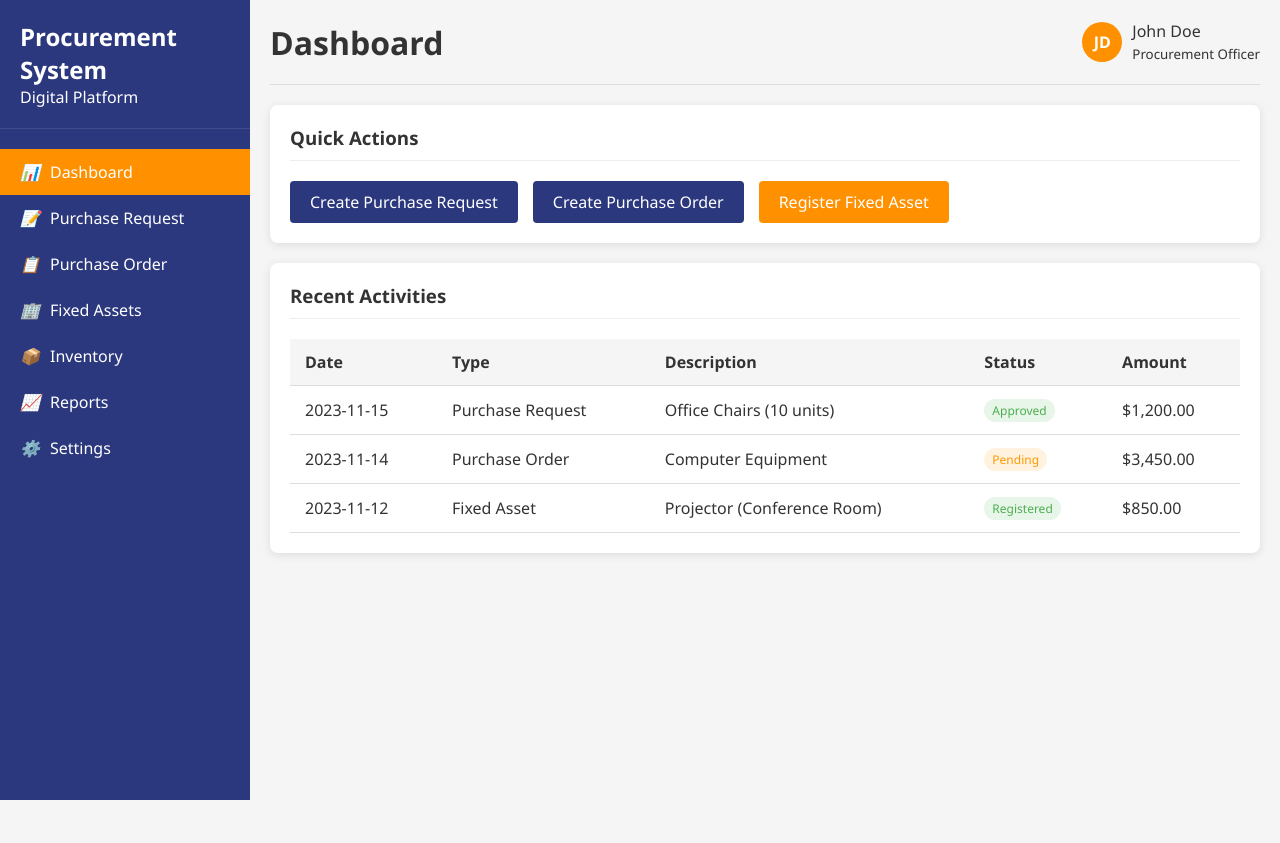
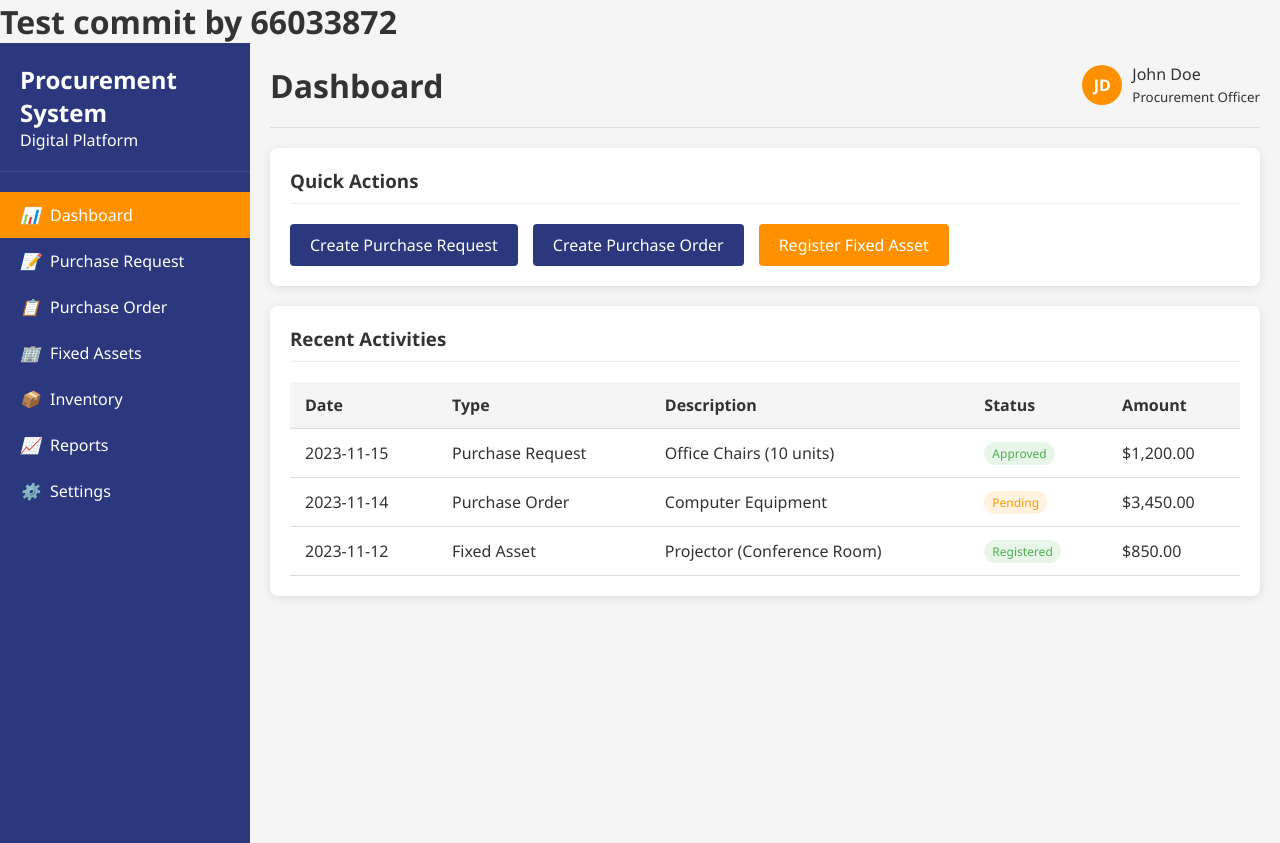
Before and after one commit to RelaxTimee/CSI204groupprojact, a plain HTML site: page index.html in a window 1280 px wide. Before the commit the page ends 800 px from the top, so only its background shows below. Drawn offline with Linux system fonts and the light colour scheme.

Commit message:
Test commit

```diff
--- a/index.html
+++ b/index.html
@@ -7,6 +7,7 @@
     <link rel="stylesheet" href="style.css">
 </head>
 <body>
+    <h1>Test commit by 66033872</h1>
     <div class="container">
         <!-- Sidebar -->
         <div class="sidebar">
```
